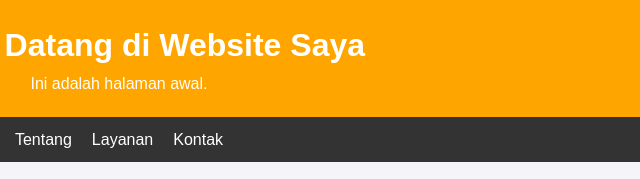
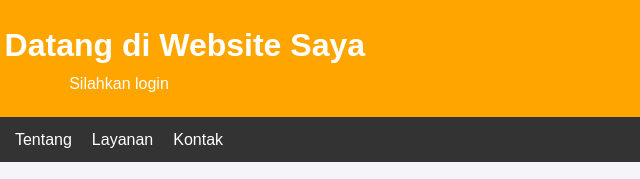
Before and after one commit to Henhaku/REWA, a plain HTML site: page index.html in a window 1280 px wide. Shown: the top 179 px of the page, 521-1161 px from the left. Drawn offline with Linux system fonts and the light colour scheme.

Commit message:
index.html

```diff
--- a/index.html
+++ b/index.html
@@ -17,7 +17,7 @@
     <!-- Bagian header untuk menampilkan judul dan deskripsi -->
     <h1>Selamat Datang di Website Saya</h1>
     <!-- Judul utama website -->
-    <p>Ini adalah halaman awal.</p>
+    <p>Silahkan login</p>
     <!-- Deskripsi singkat -->
   </header>
 
```
